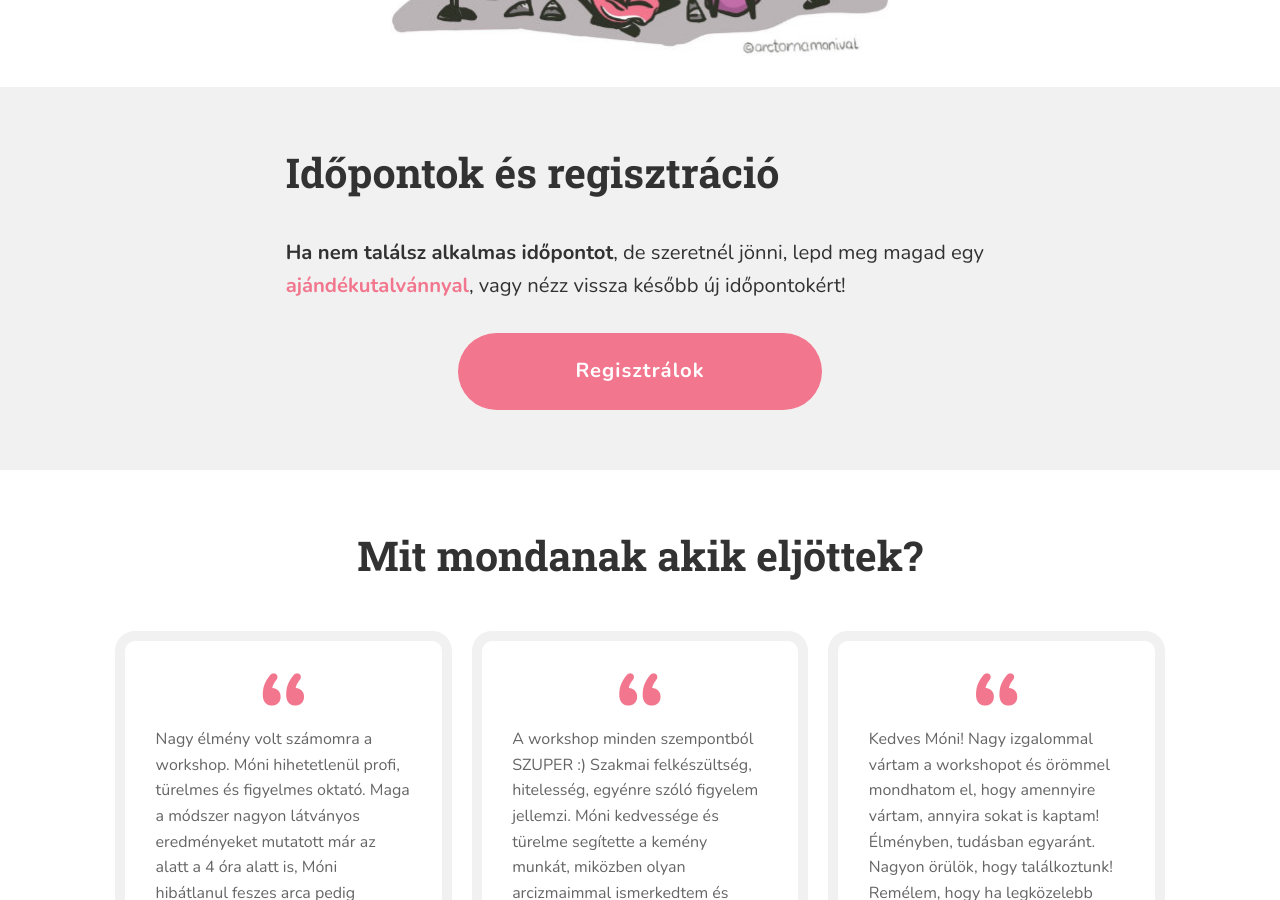
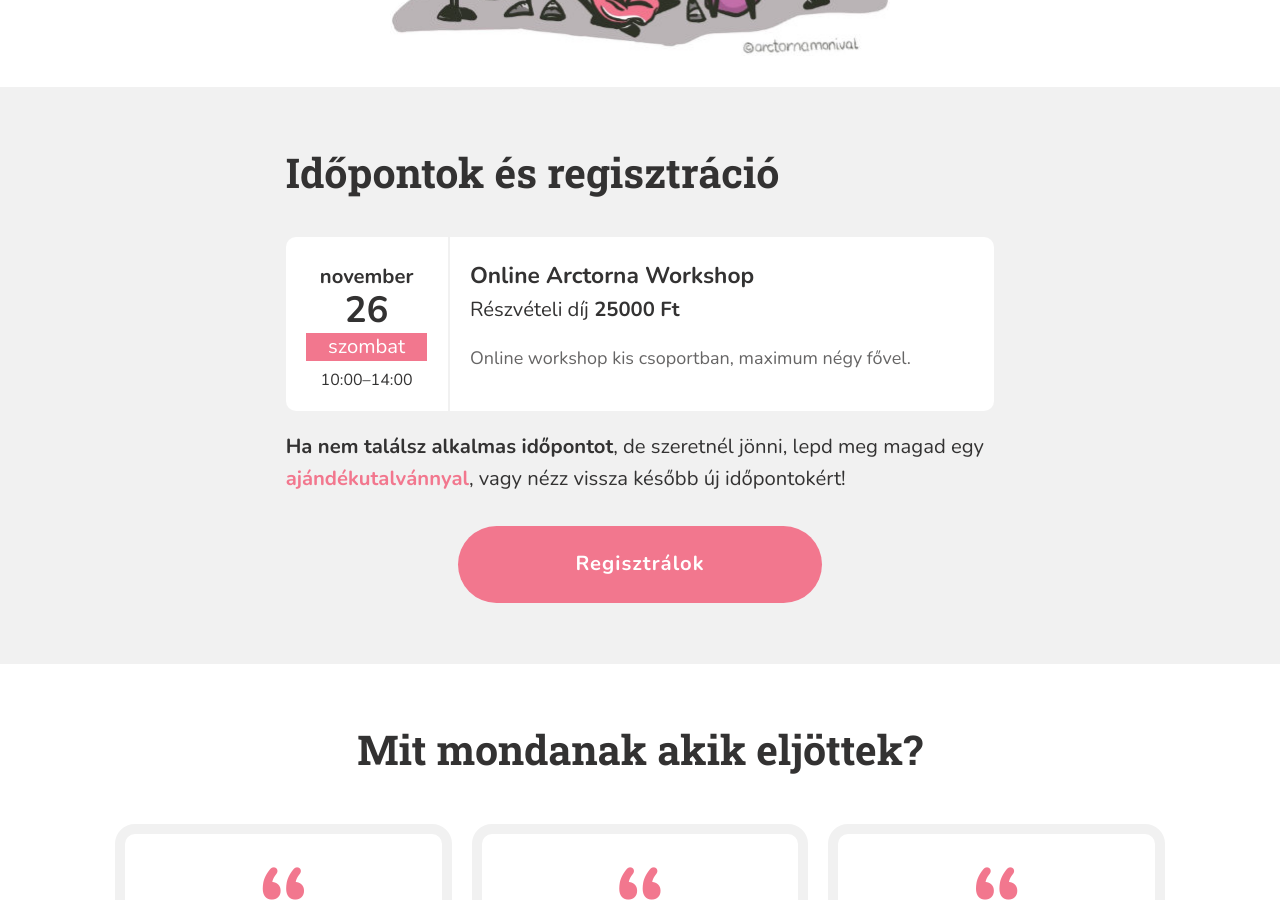
Before and after one commit to monikamudra/arctorna, a Jekyll site: the page built from workshop.md, in a window 1280 px wide and 900 px high, scrolled down 2126 px. Built offline with Jekyll 4.4.1, drawn with Linux system fonts in a browser that asks for light colours.

Commit message:
Update workshop event

```diff
--- a/_data/workshop.yaml
+++ b/_data/workshop.yaml
@@ -29,7 +29,7 @@ events:
   #     indul online, maximum három fővel.
 
 
-  - date: 2022-10-22-T10:00
+  - date: 2022-11-26-T10:00
     start: "10:00"
     end: "14:00"
     title: Online Arctorna Workshop
```
